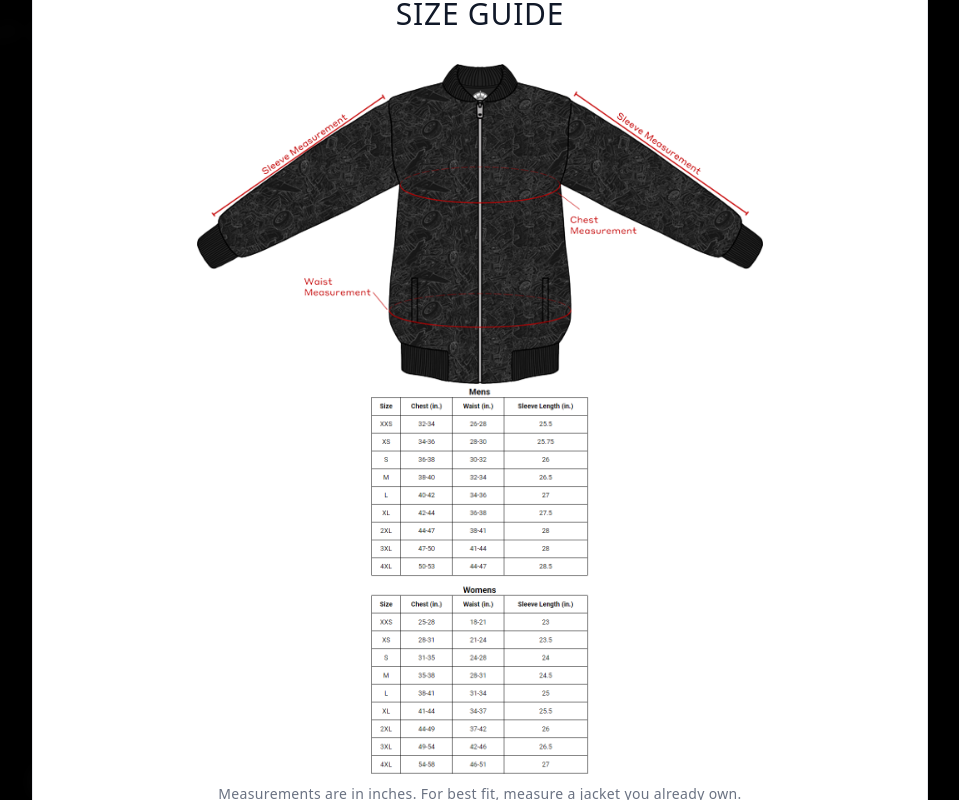
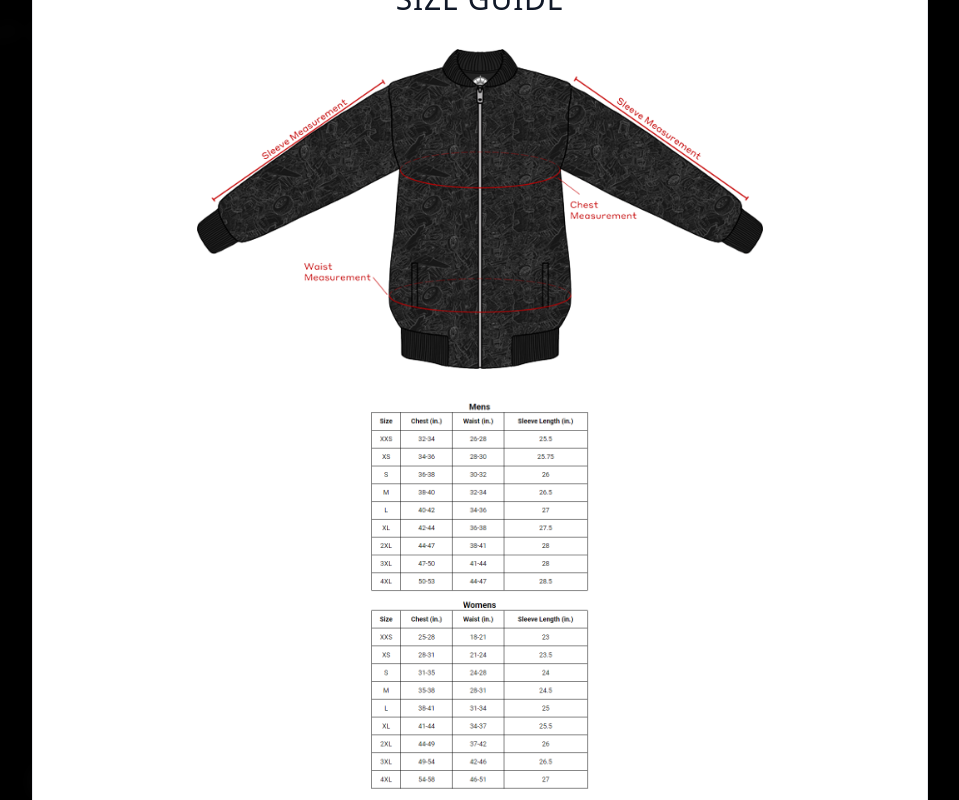
Before and after one commit to mecharoys001-cmd/unruly-human, a Next.js app: page / in a window 1280 px wide. Both pictures are taken after a click on the button "VIEW SIZE GUIDE". Shown: the part 2926-3726 px from the top of the page, without its empty margins (160-1119 px from the left). Built offline with nearby package versions, Linux system fonts and the light colour scheme.

Commit message:
Add 30px spacing between measurement guide and size chart

```diff
--- a/src/app/page.tsx
+++ b/src/app/page.tsx
@@ -424,14 +424,14 @@ export default function Home() {
                 SIZE GUIDE
               </h3>
 
-              {/* Measurement Guide - images stacked with zero spacing */}
-              <div className="mb-0 leading-[0]">
+              {/* Measurement Guide - images with 30px spacing */}
+              <div className="mb-0">
                 <Image
                   src="/measurement-guide-1.png"
                   alt="How to measure chest and length"
                   width={468}
                   height={624}
-                  className="w-full h-auto block max-h-[40vh] object-contain"
+                  className="w-full h-auto block max-h-[40vh] object-contain mb-[30px]"
                   priority
                 />
                 <Image
```
